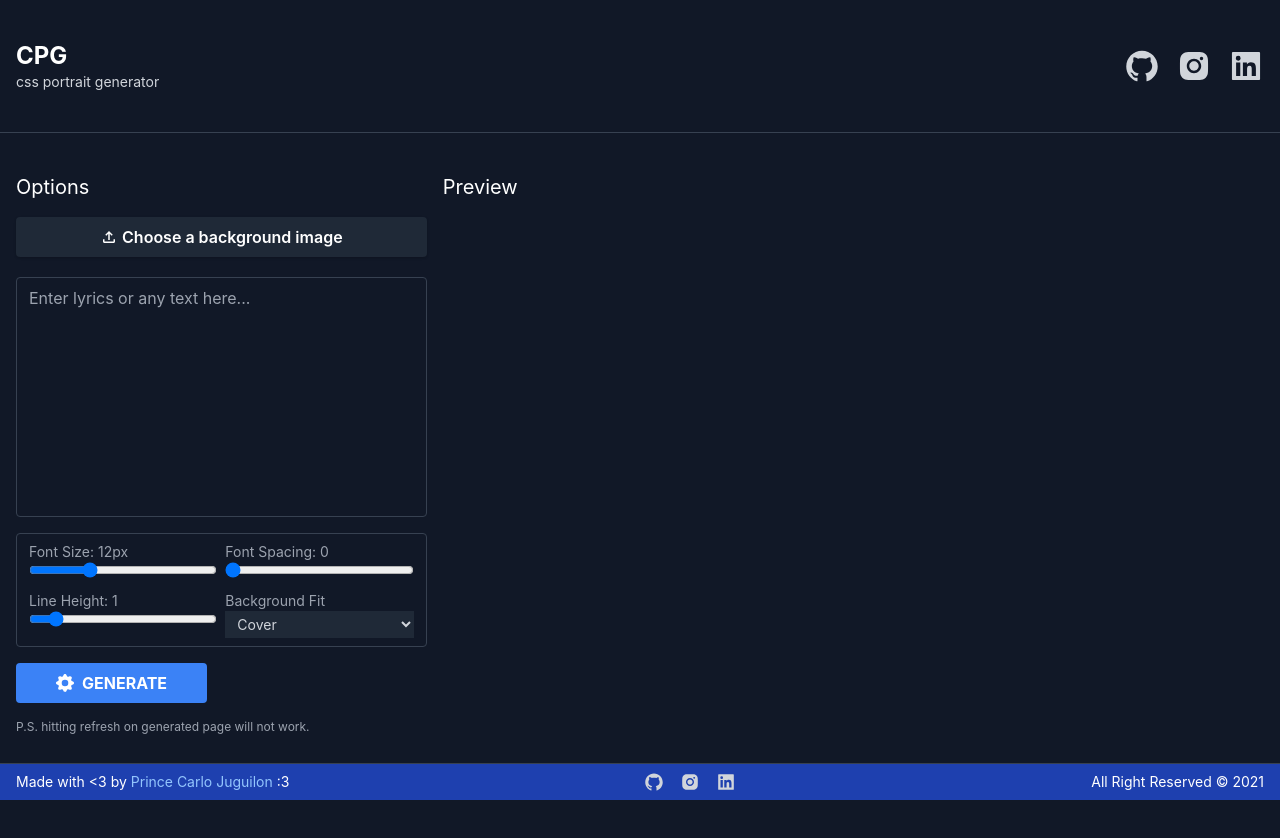
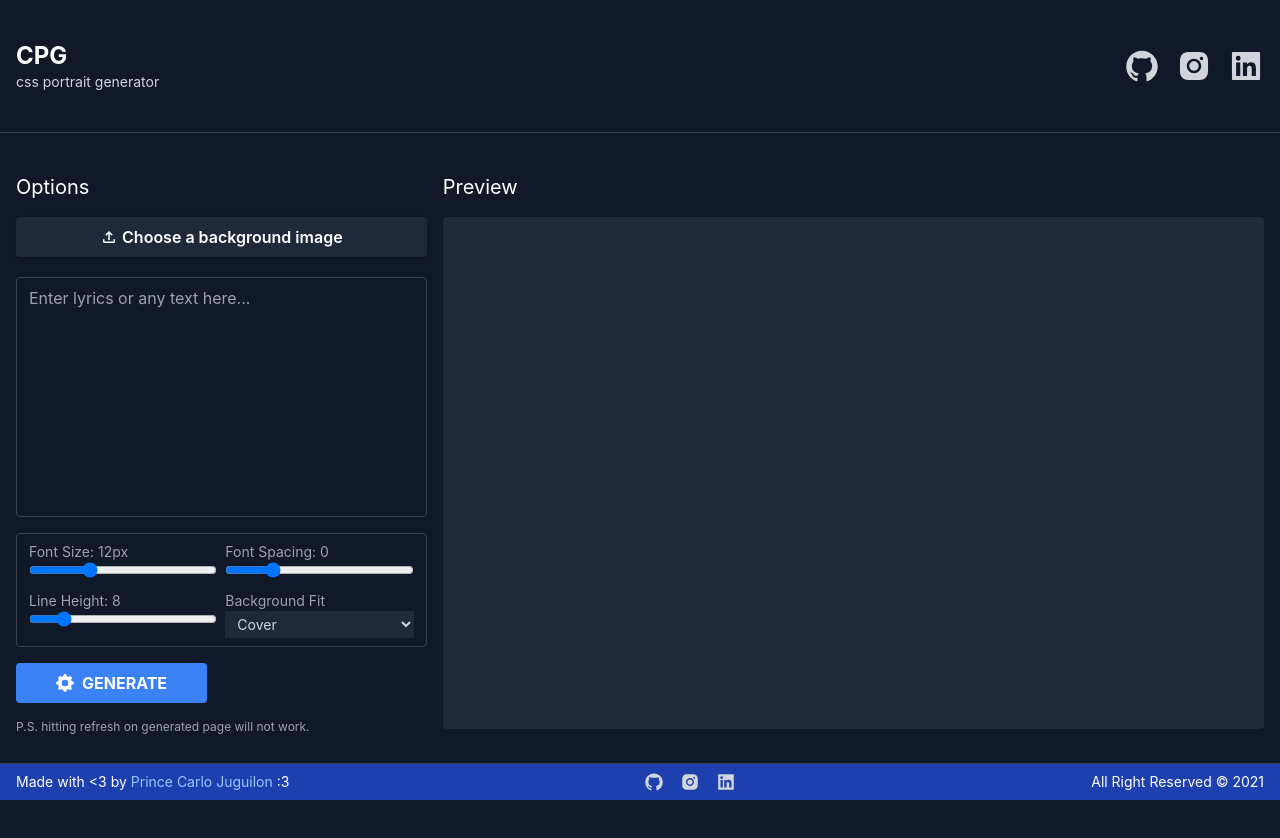
Before and after one commit to princejoogie/css-portrait-gen, a React (Vite) app: page / in a window 1280 px wide. Shown: the top 838 px of the page. Built offline with nearby package versions, Linux system fonts and the light colour scheme.

Commit message:
add background fit

```diff
--- a/src/pages/Home.tsx
+++ b/src/pages/Home.tsx
@@ -17,7 +17,7 @@ export const Home: React.FC = () => {
   // Config
   const [fontSize, setFontSize] = useState(12);
   const [fontSpacing, setFontSpacing] = useState(0);
-  const [lineHeight, setLineHeight] = useState(1);
+  const [lineHeight, setLineHeight] = useState(8);
   const [objectFit, setObjectFit] = useState("cover");
 
   console.log({
@@ -114,9 +114,9 @@ export const Home: React.FC = () => {
                   <input
                     className="w-full"
                     type="range"
-                    min={0}
+                    min={-3}
                     step={1}
-                    max={20}
+                    max={10}
                     value={fontSpacing}
                     onChange={(e) => setFontSpacing(parseInt(e.target.value))}
                     name="font_spacing"
@@ -129,9 +129,9 @@ export const Home: React.FC = () => {
                   <input
                     className="w-full"
                     type="range"
-                    min={0.5}
-                    step={0.01}
-                    max={5}
+                    min={4}
+                    step={1}
+                    max={30}
                     value={lineHeight}
                     onChange={(e) => setLineHeight(parseInt(e.target.value))}
                     name="line-height"
@@ -145,9 +145,12 @@ export const Home: React.FC = () => {
                     name="object_fit"
                     id="object_fit"
                     className="w-full px-2 py-1 text-gray-300 bg-gray-800"
+                    value={objectFit}
+                    onChange={(e) => setObjectFit(e.target.value)}
                   >
                     <option value="cover">Cover</option>
                     <option value="contain">Contain</option>
+                    <option value="auto">Auto</option>
                   </select>
                 </div>
               </form>
@@ -176,26 +179,30 @@ export const Home: React.FC = () => {
               <h3 className="text-xl">Preview</h3>
 
               <div
-                style={{
-                  fontSize: fontSize,
-                  lineHeight: lineHeight,
-                  letterSpacing: fontSpacing,
-                  backgroundImage: file
-                    ? `url(${URL.createObjectURL(file)})`
-                    : "",
-                  backgroundRepeat: "no-repeat",
-                  backgroundPosition: "center",
-                  backgroundSize: "cover",
-                }}
-                className="after:bg-gray-900 clip-text clip-text_one"
+                className={`relative w-full overflow-hidden h-96 lg:h-[512px] rounded ${
+                  file ? "bg-black" : "bg-gray-800"
+                }`}
               >
-                {trimText(!!text ? text : defaultText)}
+                <p
+                  style={{
+                    backgroundImage: `url(${
+                      file ? URL.createObjectURL(file) : ""
+                    })`,
+                    fontSize,
+                    letterSpacing: fontSpacing,
+                    lineHeight: `${lineHeight}px`,
+                    backgroundSize: objectFit,
+                  }}
+                  className="absolute inset-0 text-justify text-transparent bg-scroll bg-center bg-no-repeat bg-clip-text"
+                >
+                  {trimText(!!text ? text : defaultText)}
+                </p>
               </div>
             </div>
           </div>
         </Container>
 
-        <Container className="flex flex-col items-center justify-center mt-10"></Container>
+        <div className="w-full h-32" />
       </main>
 
       <Footer />
```
